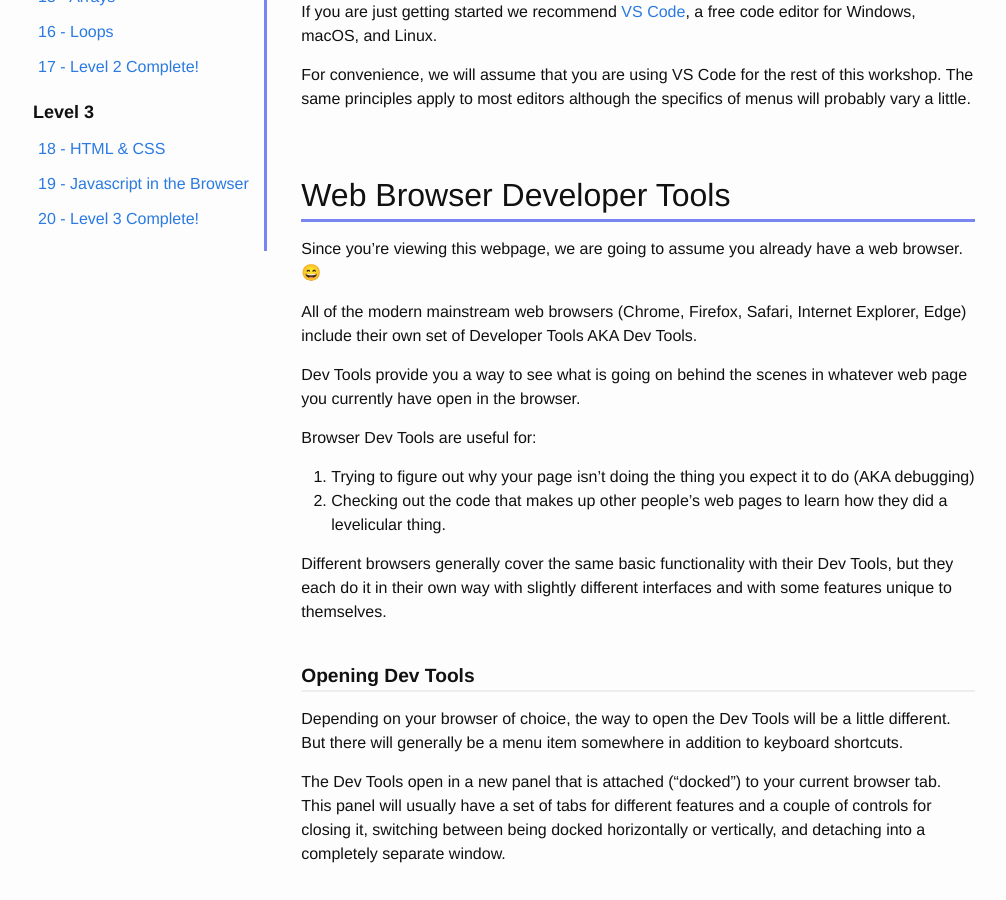
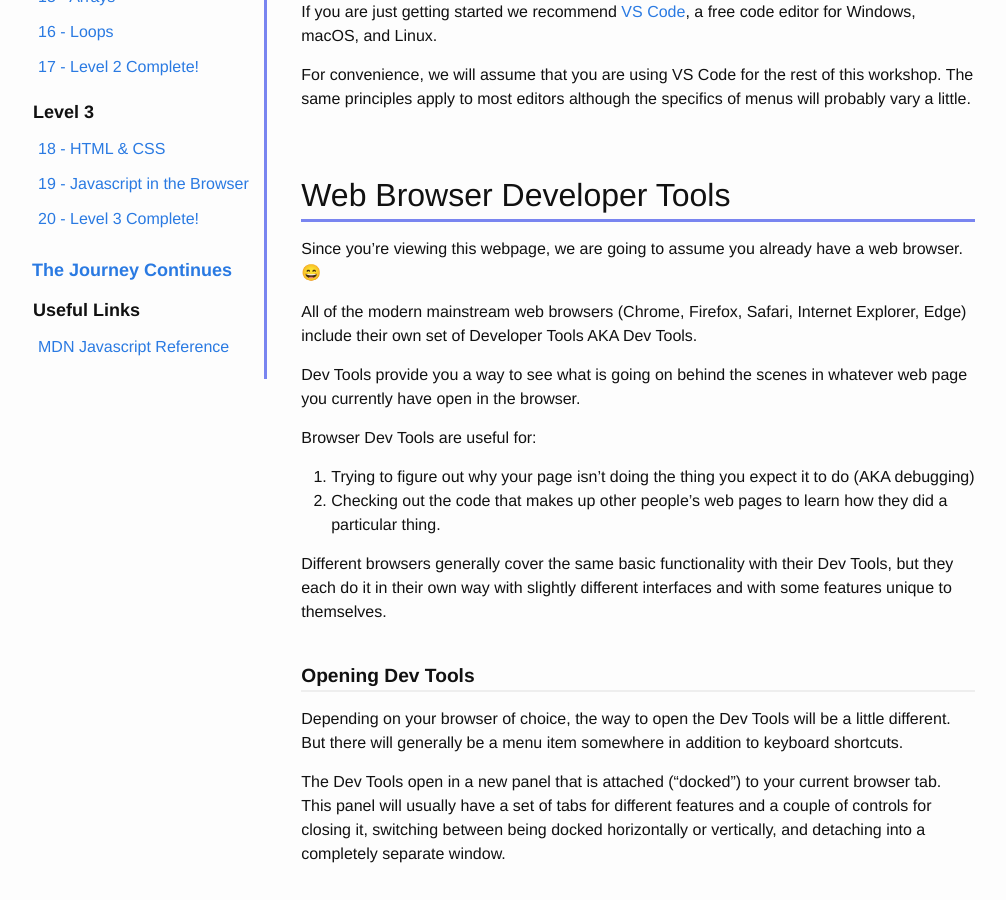
Before and after one commit to muses-code-js/js-intro-workshop, a Jekyll site: the page built from _steps/level0/step0-tools.markdown, in a window 1280 px wide and 900 px high, scrolled down 770 px. Shown: the whole window, without its empty margins (135-1141 px from the left). Built offline with Jekyll 4.4.1, drawn with Linux system fonts in a browser that asks for light colours; nearby versions of some CDN libraries; emoji names are drawn with the system emoji font.

Commit message:
Addresed PR feedback - added post-workshop links, updated nav, fixed working and references

```diff
--- a/_includes/step-nav.html
+++ b/_includes/step-nav.html
@@ -58,17 +58,16 @@
   {% endfor %}
   </ul>
 
-  <!-- <ul class="main"> -->
-    <!-- <li class="{% if page.url == '/troubleshooting/' }} %}active{% endif %}"><a href="{{ '/troubleshooting/' | relative_url }}">Troubleshooting</a></li> -->
-    <!-- <li class="{% if page.url == '/journey-continues/' }} %}active{% endif %}"><a href="{{ '/journey-continues/' | relative_url }}">The Journey Continues</a></li> -->
-  <!-- </ul> -->
+  <ul class="main">
+    <li class="{% if page.url == '/journey-continues/' }} %}active{% endif %}"><a href="{{ '/journey-continues/' | relative_url }}">The Journey Continues</a></li>
+  </ul>
 
 
-  <!-- <h3>Useful Links</h3> -->
-  <!-- <ul> -->
-  <!-- <li><a target="_blank" href="https://developer.mozilla.org/en-US/docs/Web/JavaScript/Reference">MDN Javascript Reference</a></li> -->
+  <h3>Useful Links</h3>
+  <ul>
+  <li><a target="_blank" href="https://developer.mozilla.org/en-US/docs/Web/JavaScript/Reference">MDN Javascript Reference</a></li>
 
-<!-- </ul> -->
+</ul>
 
 
 </div>
--- a/_steps/level0/step0-tools.markdown
+++ b/_steps/level0/step0-tools.markdown
@@ -47,7 +47,7 @@ Dev Tools provide you a way to see what is going on behind the scenes in whateve
 Browser Dev Tools are useful for:
 
 1. Trying to figure out why your page isn't doing the thing you expect it to do (AKA debugging)
-2. Checking out the code that makes up other people's web pages to learn how they did a levelicular thing.
+2. Checking out the code that makes up other people's web pages to learn how they did a particular thing.
 
 Different browsers generally cover the same basic functionality with their Dev Tools, but they each do it in their own way with slightly different interfaces and with some features unique to themselves.
 
```
Also changed, not shown: journey-continues.md (+1 -0 lines), README.md.
